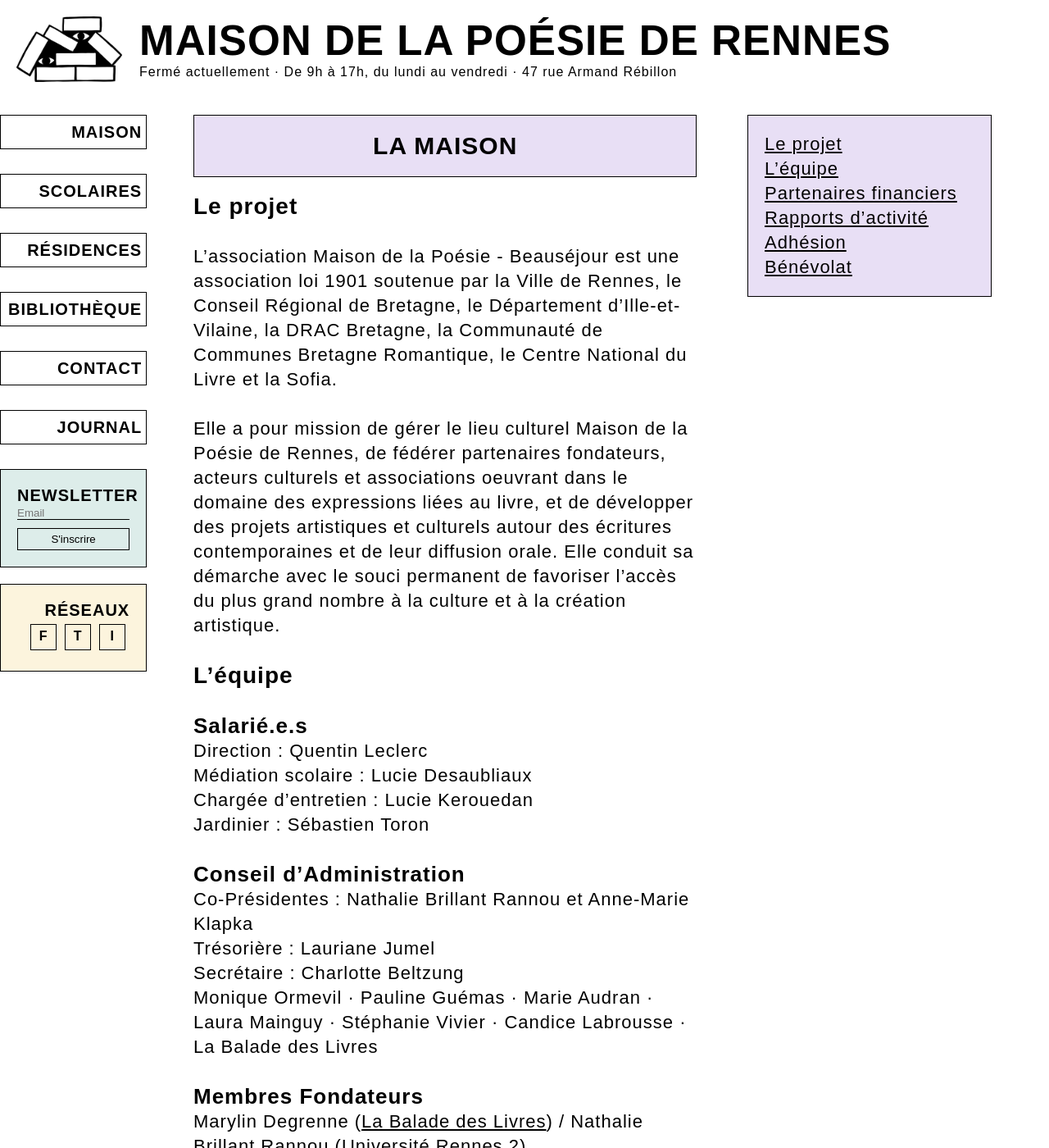
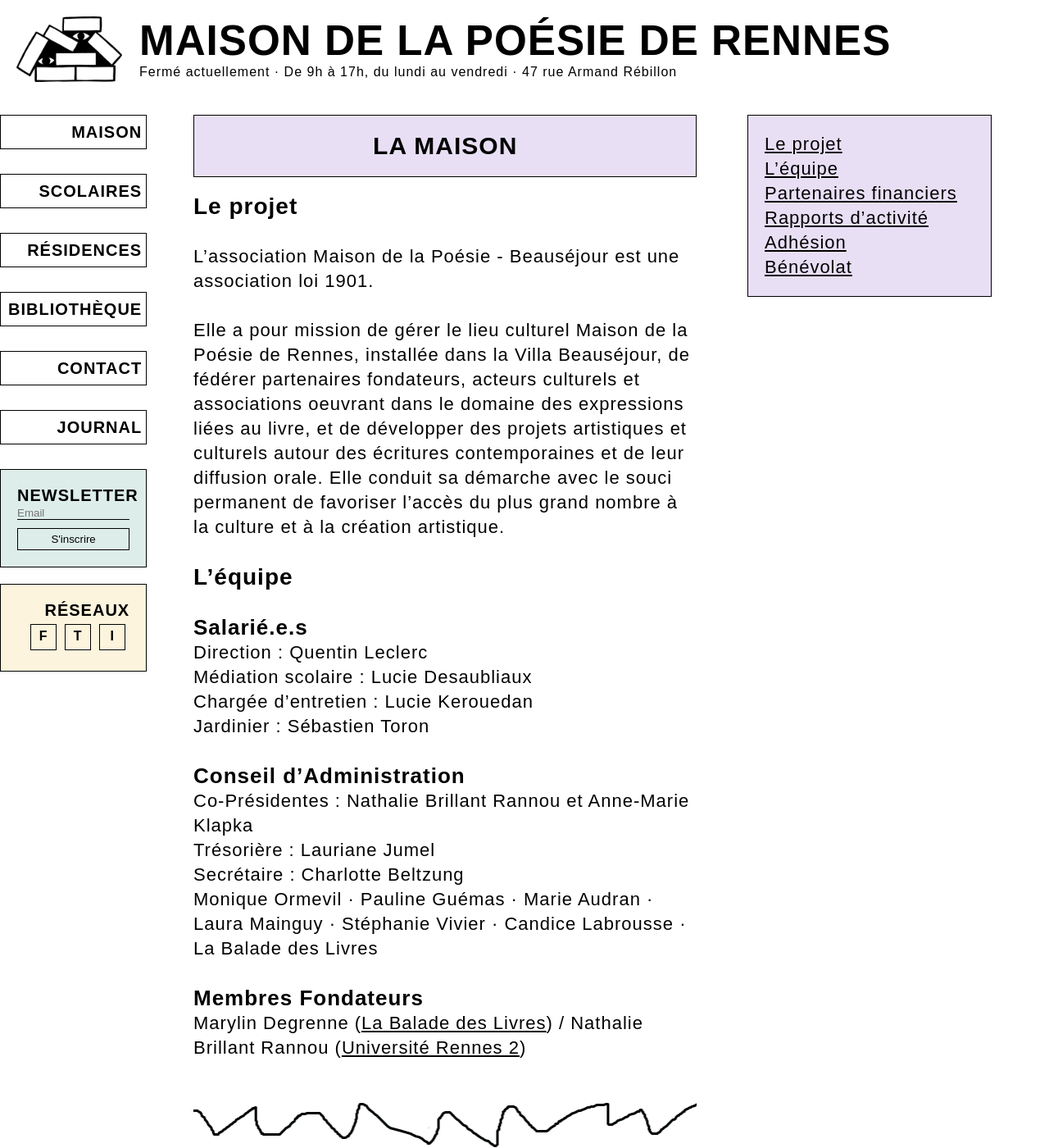
Before and after one commit to PQuod/MaisondelaPoesiedeRennes, a Jekyll site: the page built from maison.markdown, in a window 1280 px wide and 1400 px high. Shown: the whole window at 82% size. Built offline with Jekyll 4.4.1, drawn with Linux system fonts in a browser that asks for light colours; some web fonts are replaced; a script that is not in the unit is left out; some of the changed text lies outside the part shown.

Commit message:
Update Pages “maison”

```diff
--- a/maison.markdown
+++ b/maison.markdown
@@ -5,53 +5,53 @@
 ---
 ## Le projet
 
-L'association Maison de la Poésie - Beauséjour est une association loi 1901 soutenue par la Ville de Rennes, le Conseil Régional de Bretagne, le Département d'Ille-et-Vilaine, la DRAC Bretagne, la Communauté de Communes Bretagne Romantique, le Centre National du Livre et la Sofia.
+L'association Maison de la Poésie - Beauséjour est une association loi 1901.
 
-Elle a pour mission de gérer le lieu culturel Maison de la Poésie de Rennes, de fédérer partenaires fondateurs, acteurs culturels et associations oeuvrant dans le domaine des expressions liées au livre, et de développer des projets artistiques et culturels autour des écritures contemporaines et de leur diffusion orale. Elle conduit sa démarche avec le souci permanent de favoriser l’accès du plus grand nombre à la culture et à la création artistique.
+Elle a pour mission de gérer le lieu culturel Maison de la Poésie de Rennes, installée dans la Villa Beauséjour, de fédérer partenaires fondateurs, acteurs culturels et associations oeuvrant dans le domaine des expressions liées au livre, et de développer des projets artistiques et culturels autour des écritures contemporaines et de leur diffusion orale. Elle conduit sa démarche avec le souci permanent de favoriser l’accès du plus grand nombre à la culture et à la création artistique.
 
 ## L'équipe
 
 ### Salarié.e.s
-- Direction : Quentin Leclerc
-- Médiation scolaire : Lucie Desaubliaux
-- Chargée d'entretien : Lucie Kerouedan
-- Jardinier : Sébastien Toron
+
+* Direction : Quentin Leclerc
+* Médiation scolaire : Lucie Desaubliaux
+* Chargée d'entretien : Lucie Kerouedan
+* Jardinier : Sébastien Toron
 
 ### Conseil d'Administration
 
-- Co-Présidentes : Nathalie Brillant Rannou et Anne-Marie Klapka
-- Trésorière : Lauriane Jumel
-- Secrétaire : Charlotte Beltzung
-- Monique Ormevil &middot; Pauline Guémas &middot; Marie Audran &middot; Laura Mainguy &middot; Stéphanie Vivier &middot; Candice Labrousse &middot; La Balade des Livres
+* Co-Présidentes : Nathalie Brillant Rannou et Anne-Marie Klapka
+* Trésorière : Lauriane Jumel
+* Secrétaire : Charlotte Beltzung
+* Monique Ormevil &middot; Pauline Guémas &middot; Marie Audran &middot; Laura Mainguy &middot; Stéphanie Vivier &middot; Candice Labrousse &middot; La Balade des Livres
 
 ### Membres Fondateurs
 
 Marylin Degrenne ([La Balade des Livres](http://www.la-balade-des-livres.fr/)) / Nathalie Brillant Rannou ([Université Rennes 2](http://www.univ-rennes2.fr/))
 
----
+- - -
 
 ## Partenaires financiers
 
-[Rennes Métropole](https://metropole.rennes.fr/) &middot; [Région Bretagne](https://www.bretagne.bzh/) &middot; [DRAC Bretagne](http://www.culture.gouv.fr/Regions/Drac-Bretagne) &middot; [CNL](https://centrenationaldulivre.fr/) &middot; [Communauté de Communes de Bretagne Romantique](https://bretagneromantique.fr/accueil) &middot; [SOFIA](https://www.la-sofia.org/)
+[Ville de Rennes](https://metropole.rennes.fr/) &middot; [Région Bretagne](https://www.bretagne.bzh/) &middot; [Département d'Ille-et-Vilaine](https://www.ille-et-vilaine.fr/) &middot; [DRAC Bretagne](http://www.culture.gouv.fr/Regions/Drac-Bretagne) &middot; [Centre National du Livre](https://centrenationaldulivre.fr/) &middot; [SOFIA - Action culturelle](https://www.la-sofia.org/)
 
----
+- - -
 
-## Rapports d'activité
-- [Saison 2020-2021](/docs/2020-2021_RapportActivite.pdf)
-- [Saison 2019-2020](/docs/2019-2020_RapportActivite.pdf)
-- [Saison 2018-2019](/docs/2018-2019_RapportActivite.pdf)
-- [Saison 2017-2018](/docs/2017-2018_RapportActivite.pdf)
+## Rapports d'activité[](/docs/2020-2021_RapportActivite.pdf)
 
----
+[Saison 2020-2021](/docs/2020-2021_RapportActivite.pdf) &middot; [Saison 2019-2020](/docs/2019-2020_RapportActivite.pdf) &middot; [Saison 2018-2019](/docs/2018-2019_RapportActivite.pdf) &middot; [Saison 2017-2018](/docs/2017-2018_RapportActivite.pdf)
+
+- - -
 
 ## Adhésion
 
-[Télécharger le bulletin d'adhésion 2022 (PDF)](/docs/2022_Adhesion.pdf)
+[Télécharger le bulletin d'adhésion 2022](/docs/2022_Adhesion.pdf) (PDF)
 
-L’adhésion est valable un an (année civile) :
-- 10 euros pour les particuliers
-- Gratuit pour les étudiants et demandeurs d'emploi
-- 30 euros pour les personnes morales
+L’adhésion est valable une année civile :
+
+* 10 euros pour les particuliers
+* Gratuit pour les étudiants et demandeurs d'emploi
+* 30 euros pour les personnes morales
 
 Merci de nous retourner le bulletin d'adhésion et le paiement (chèque ou espèce) par voie postale à :
 
@@ -65,7 +65,7 @@
 
 L'adhésion soutient les activités de notre association, permet l'emprunt des ouvrages de notre bibliothèque, offre des tarifs avantageux lors de certains événements partenaires, et donne une voix lors des Assemblées Générales.
 
----
+- - -
 
 ## Bénévolat
 
```
